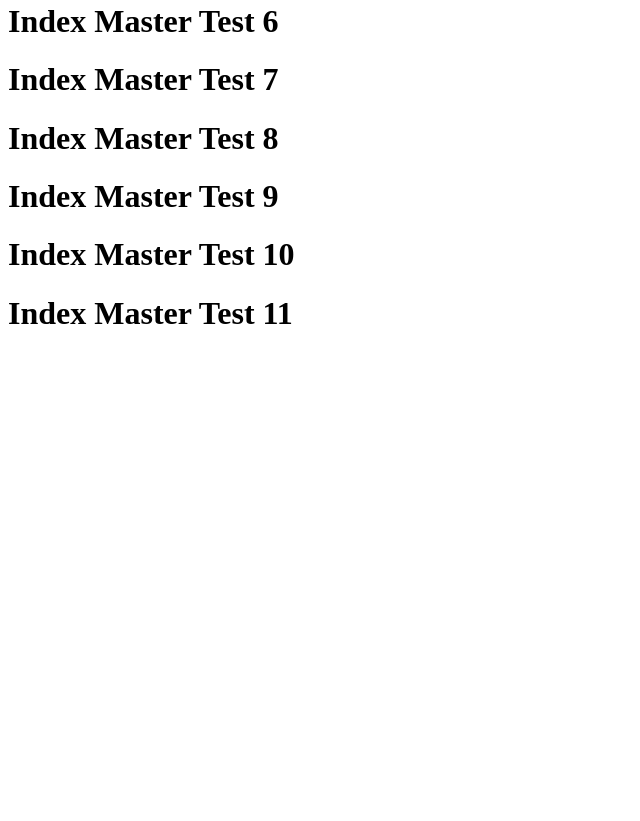
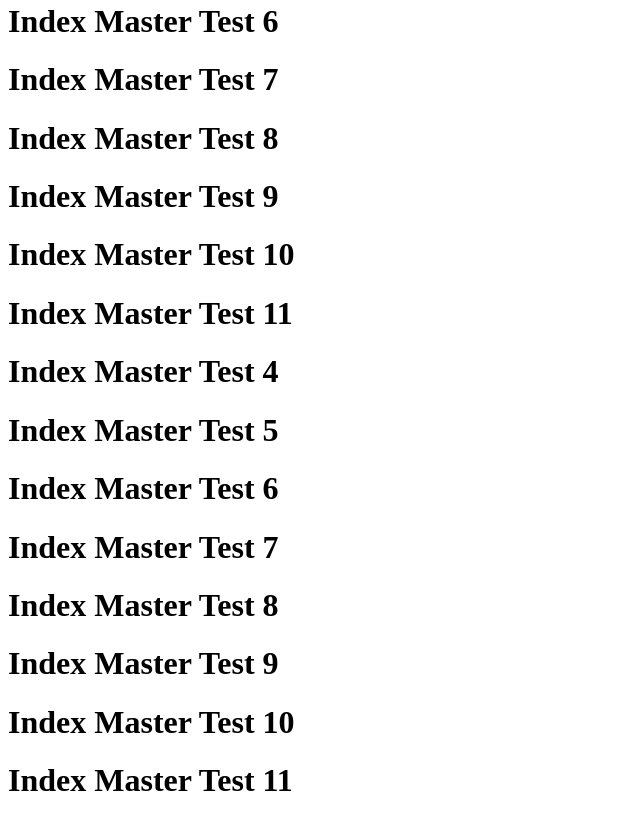
Before and after one commit to hapo-nghialuu/tutorial, a plain HTML site: page index.html in a window 1280 px wide. Shown: the part 356-1177 px from the top of the page, without its empty margins (0-640 px from the left). Before the commit the page ends 800 px from the top, so only its background shows below. Drawn offline with Linux system fonts and the light colour scheme.

Commit message:
sua file index

```diff
--- a/index.html
+++ b/index.html
@@ -10,3 +10,11 @@
 <h1>Index Master Test 9</h1>
 <h1>Index Master Test 10</h1>
 <h1>Index Master Test 11</h1>
+<h1>Index Master Test 4</h1>
+<h1>Index Master Test 5</h1>
+<h1>Index Master Test 6</h1>
+<h1>Index Master Test 7</h1>
+<h1>Index Master Test 8</h1>
+<h1>Index Master Test 9</h1>
+<h1>Index Master Test 10</h1>
+<h1>Index Master Test 11</h1>
```
